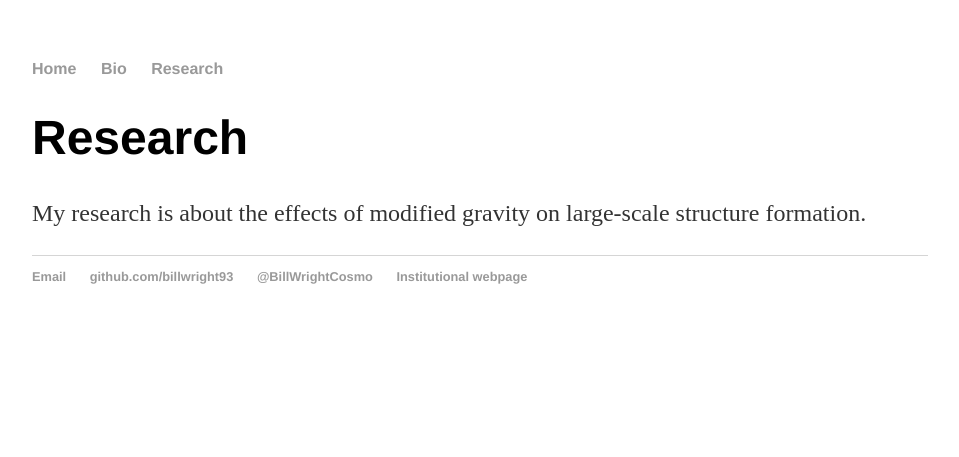
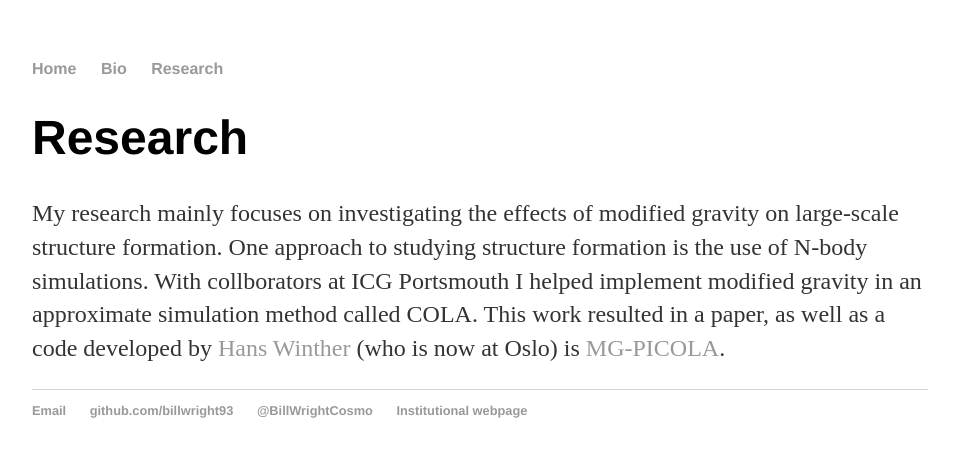
Before and after one commit to billwright93/billwright.github.io, a Jekyll site: the page built from research/index.html, in a window 1280 px wide. Shown: the top 457 px of the page, without its empty margins (160-1119 px from the left). Built offline with Jekyll 4.4.1, drawn with Linux system fonts in a browser that asks for light colours.

Commit message:
Started filling in Research page.

```diff
--- a/research/index.html
+++ b/research/index.html
@@ -1,8 +1,8 @@
 ---
 layout: default
-title: Research
+title: Bill Wright's Research Interests
 ---
 <div class="blurb">
 	<h1>Research</h1>
-	<p>My research is about the effects of modified gravity on large-scale structure formation.</p>
+	<p>My research mainly focuses on investigating the effects of modified gravity on large-scale structure formation. One approach to studying structure formation is the use of N-body simulations. With collborators at ICG Portsmouth I helped implement modified gravity in an approximate simulation method called COLA. This work resulted in a paper, as well as a code developed by <a href="https://www.wintherscoming.no/">Hans Winther</a> (who is now at Oslo) is <a href="https://github.com/HAWinther/MG-PICOLA-PUBLIC">MG-PICOLA</a>.</p>
 </div><!-- /.blurb -->
```
